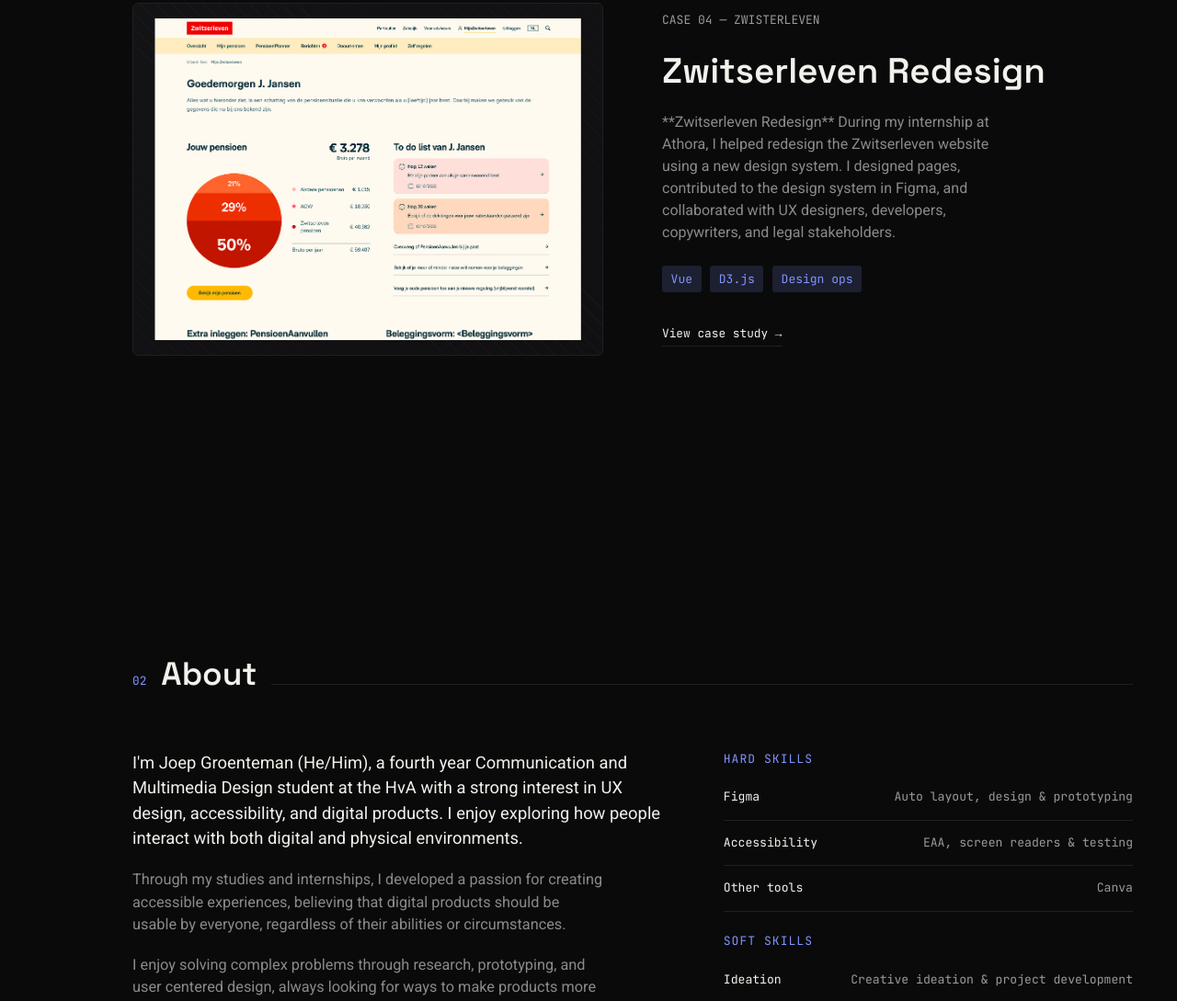
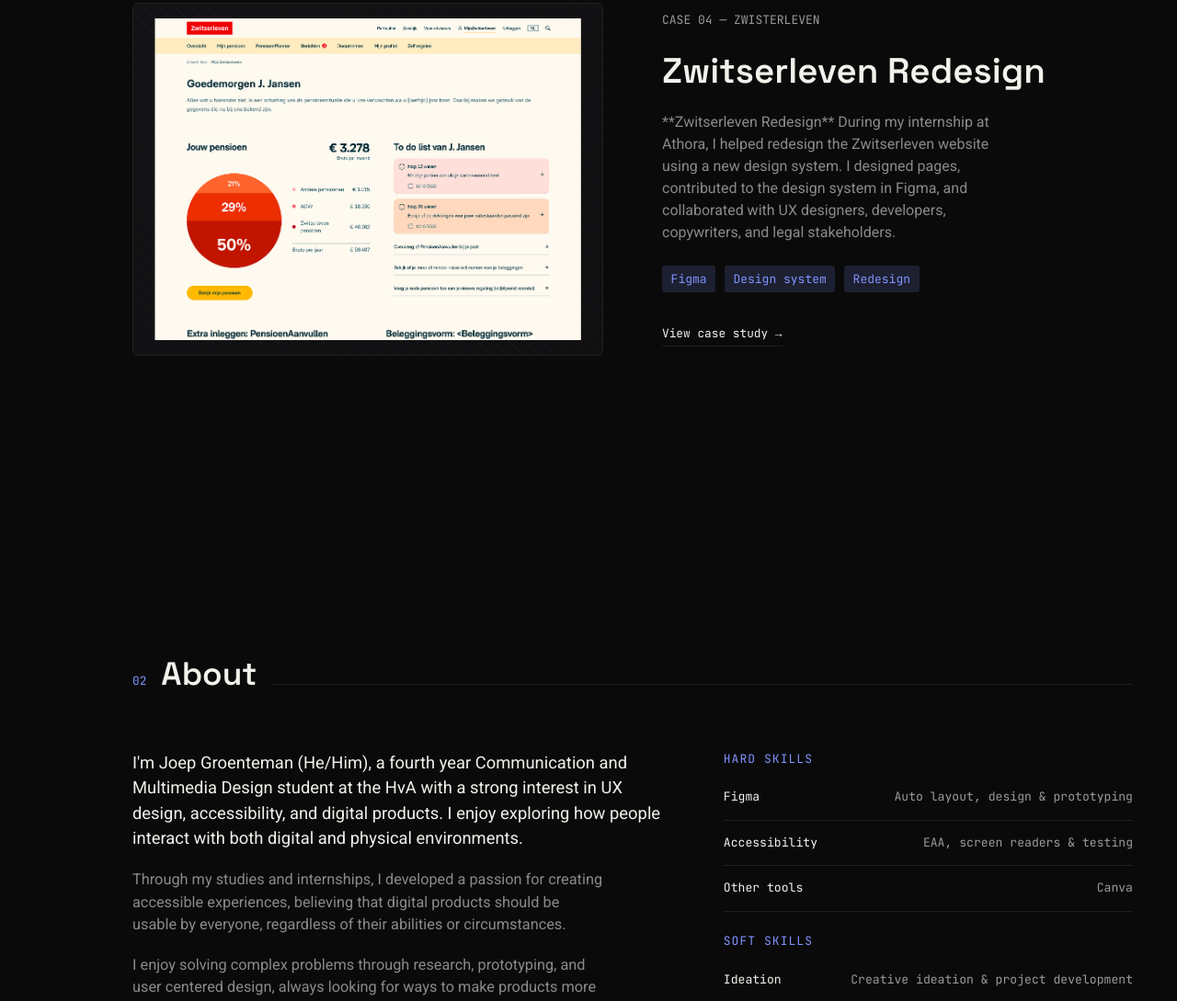
Before and after one commit to Joep2307/Joep-Groenteman-portfolio, a plain HTML site: page index.html in a window 1280 px wide. Shown: the part 3402-4491 px from the top of the page at 92% size. Drawn offline with Linux system fonts and the light colour scheme.

Commit message:
Update index.html

```diff
--- a/index.html
+++ b/index.html
@@ -1196,7 +1196,7 @@
                         developers,
                         copywriters, and legal stakeholders.
                     </p>
-                    <div class="case-tags"><span>Vue</span><span>D3.js</span><span>Design ops</span></div>
+                    <div class="case-tags"><span>Figma</span><span>Design system</span><span>Redesign</span></div>
                     <a href="#panel-04" class="case-link" data-open="panel-04">View case study →</a>
                 </div>
             </div>
@@ -1368,7 +1368,7 @@
             tabindex="-1">
             <span class="panel-index">CASE 04 — ZWITSERLEVEN</span>
             <h3 class="panel-title" id="panel-04-title">Zwitserleven Redesign</h3>
-            <div class="panel-tags"><span>Figma</span><span>Design system</span></div>
+            <div class="panel-tags"><span>Figma</span><span>Design system</span><span>Redesign</span></div>
 
             <div class="panel-block">
                 <h4>Overview</h4>
```
